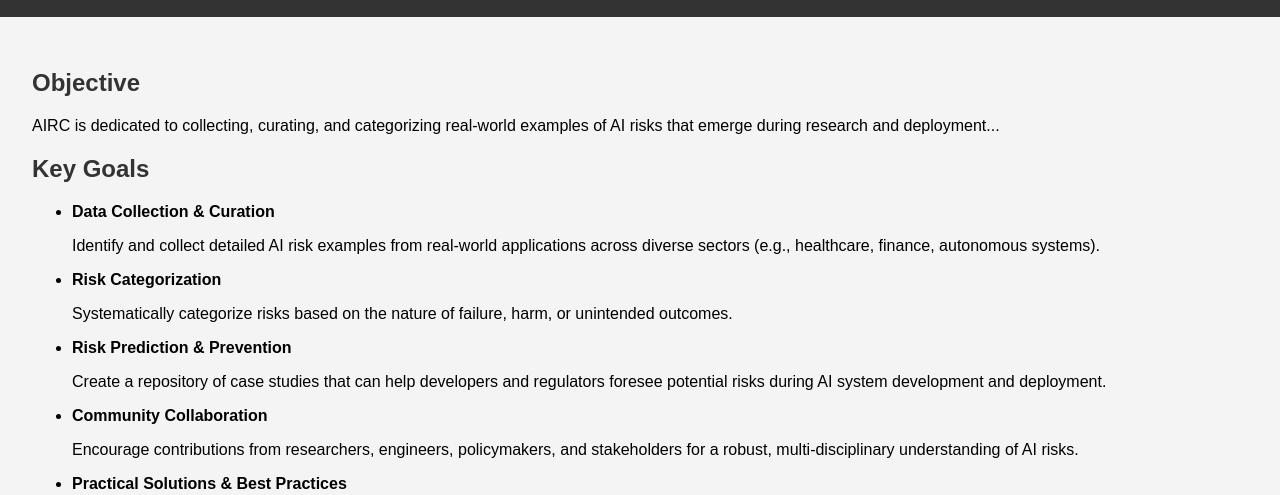
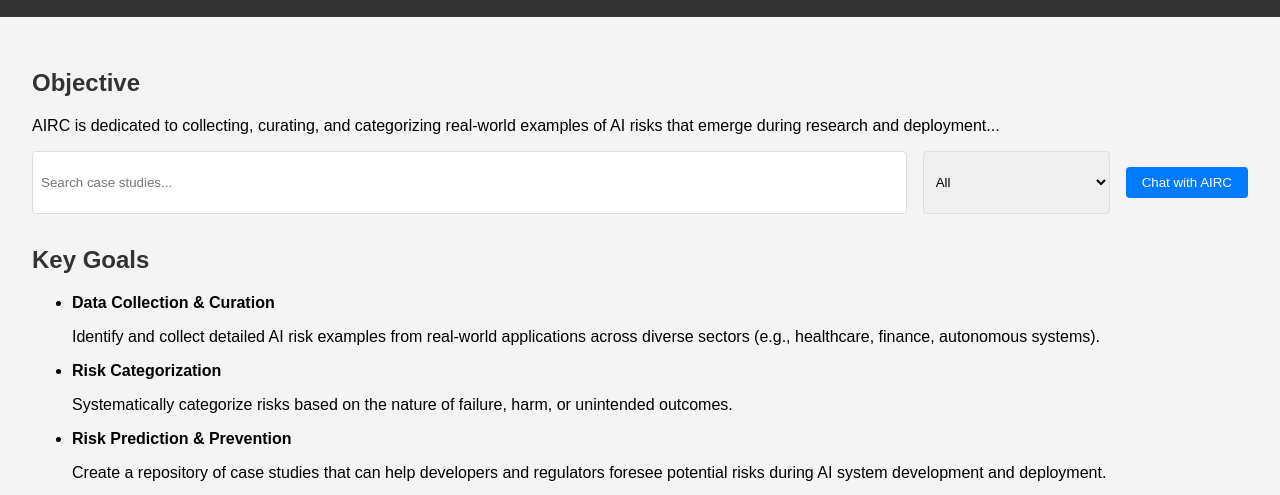
Before and after one commit to AGIFOUNDATION/AI-Risk-Collection, a plain HTML site: page index.html in a window 1280 px wide. Shown: the part 259-754 px from the top of the page. Drawn offline with Linux system fonts and the light colour scheme.

Commit message:
website udated

```diff
--- a/index.html
+++ b/index.html
@@ -15,6 +15,19 @@
         <section id="objectives">
             <h2>Objective</h2>
             <p>AIRC is dedicated to collecting, curating, and categorizing real-world examples of AI risks that emerge during research and deployment...</p>
+        </section>
+
+        <section id="search-bar">
+            <input type="text" id="search-input" placeholder="Search case studies...">
+            <select id="filter-select">
+                <option value="all">All</option>
+                <option value="law-enforcement">Law Enforcement</option>
+                <option value="transportation">Transportation</option>
+                <option value="finance">Finance</option>
+                <option value="healthcare">Healthcare</option>
+                <option value="media">Media & Social Platforms</option>
+            </select>
+            <button id="chatbot-button" onclick="openChatbot()">Chat with AIRC</button>
         </section>
 
         <section id="key-goals">
--- a/scripts.js
+++ b/scripts.js
@@ -44,3 +44,29 @@ function showCase(caseId) {
 
     document.getElementById('case-details').innerHTML = caseDetails[caseId];
 }
+
+function openChatbot() {
+    alert("Chatbot feature coming soon!");
+}
+
+// Add event listeners for search and filter functionality
+document.getElementById('search-input').addEventListener('input', filterCases);
+document.getElementById('filter-select').addEventListener('change', filterCases);
+
+function filterCases() {
+    const searchInput = document.getElementById('search-input').value.toLowerCase();
+    const filterSelect = document.getElementById('filter-select').value;
+    const buttons = document.querySelectorAll('#case-studies button');
+
+    buttons.forEach(button => {
+        const text = button.textContent.toLowerCase();
+        const matchesSearch = text.includes(searchInput);
+        const matchesFilter = filterSelect === 'all' || text.includes(filterSelect.replace('-', ' '));
+
+        if (matchesSearch && matchesFilter) {
+            button.style.display = 'block';
+        } else {
+            button.style.display = 'none';
+        }
+    });
+}
--- a/styles.css
+++ b/styles.css
@@ -13,7 +13,7 @@ header {
 }
 
 header img {
-    max-width: 200px; /* Increase the max-width to make the logo bigger */
+    max-width: 200px; /* Increased the max-width to make the logo bigger */
 }
 
 main {
@@ -22,6 +22,40 @@ main {
 
 h2 {
     color: #333;
+}
+
+#search-bar {
+    display: flex;
+    justify-content: space-between;
+    margin-bottom: 2rem;
+}
+
+#search-input {
+    flex: 1;
+    padding: 0.5rem;
+    margin-right: 1rem;
+    border: 1px solid #ddd;
+    border-radius: 4px;
+}
+
+#filter-select {
+    padding: 0.5rem;
+    margin-right: 1rem;
+    border: 1px solid #ddd;
+    border-radius: 4px;
+}
+
+#chatbot-button {
+    padding: 0.5rem 1rem;
+    background-color: #007BFF;
+    color: #fff;
+    border: none;
+    border-radius: 4px;
+    cursor: pointer;
+}
+
+#chatbot-button:hover {
+    background-color: #0056b3;
 }
 
 button {
```
